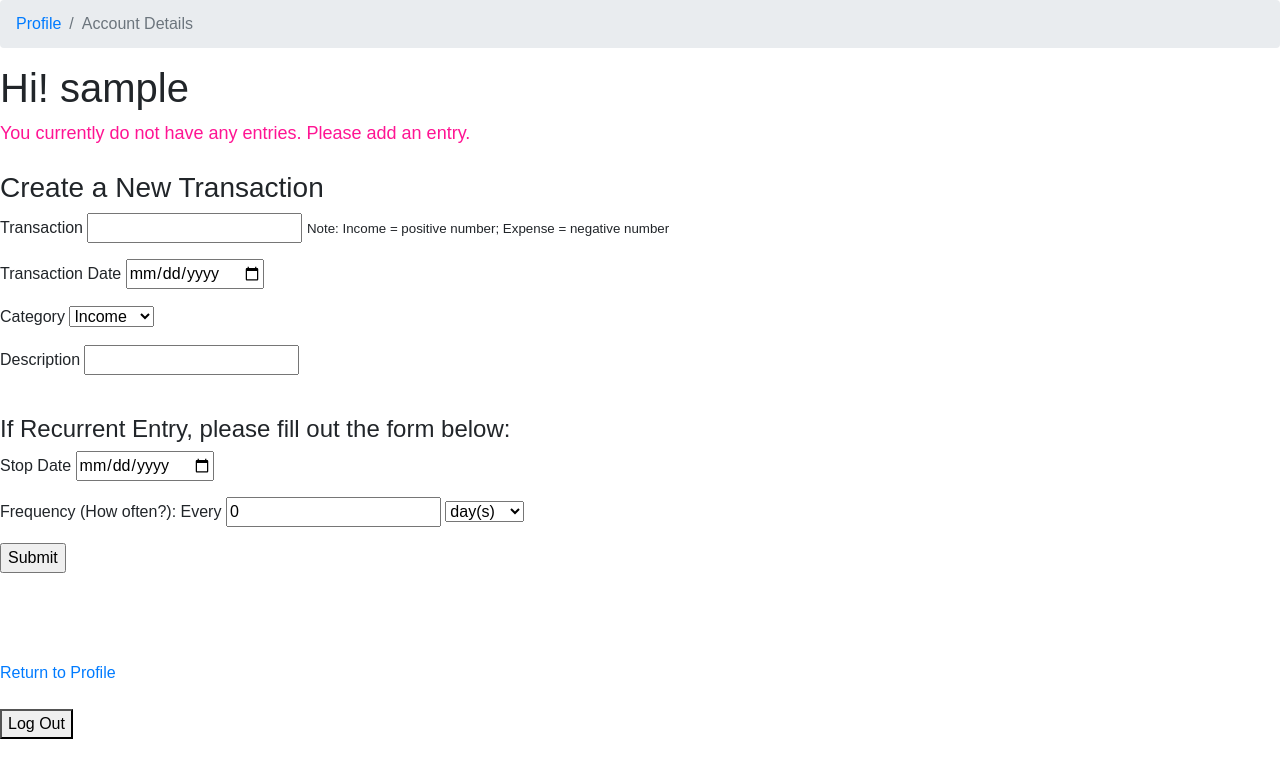
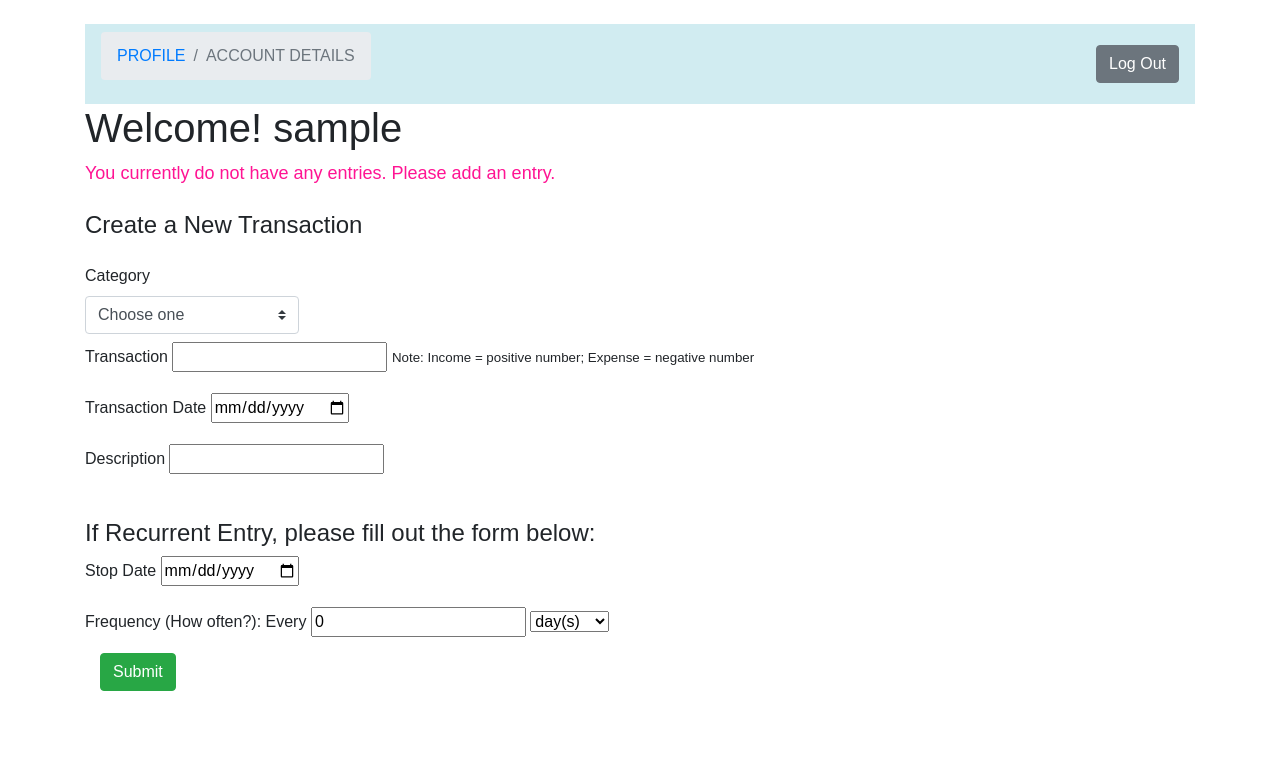
Before and after one commit to ichan266/Project---Projected-Budget, a Flask app: page /profile/1 in a window 1280 px wide. Shown: the top 778 px of the page. Run offline with Flask 2, Linux system fonts and the light colour scheme; the visitor is signed in with stand-in values (Sample User, id 1); data comes from the database, SQL or seed files in the repository; data that the repository does not hold is empty.

Commit message:
Draft styling for profile and account details

```diff
--- a/templates/account_details.html
+++ b/templates/account_details.html
@@ -2,19 +2,22 @@
 {% block title %}Account Details{% endblock %}
 
 {% block body %}
-<nav aria-label="breadcrumb">
-  <ol class="breadcrumb">
+<div class="font-up-bold text-uppercase alert-info">
+  <nav class="navbar justify-content-between" aria-label="breadcrumb">
+    <ol class="breadcrumb align-items-center">
       <li class="breadcrumb-item"><a href="/profile">Profile</a></li>
       <li class="breadcrumb-item active" aria-current="page">Account Details</li>
     </ol>
+    <form class="form-inline" action="/logout">
+      <button type="submit" class="btn btn-secondary my-2 my-sm-0" name="logout">Log Out</button>
+    </form>
   </nav>
-
-<h1>Hi! {{ session['user_name'] }}</h1>
+</div>
+<h1>Welcome! {{ session['user_name'] }}</h1>
 {% if entries %}
-<h3>Account ID: {{ account.account_id }}</h3>
-<h3>Account Type: {{ account.account_type }}</h3>
-<h3>Account Nickname: {{ account.account_nickname }}</h3>
-  <table id="transaction_table" class="table table-bordered">
+<h3>{{ account.account_nickname }} - {{ account.account_type }}</h3>
+<!-- <h3>Account ID: {{ account.account_id }}</h3> -->
+  <table id="transaction_table" class="table table-bordered table-sm">
     <caption>Note: Click on amount to edit.</caption>
     <thead>
       <tr>
@@ -58,59 +61,52 @@
 <div class="nothing">You currently do not have any entries. Please add an entry.</div>
 <br>
 {% endif %}
-<h3>Create a New Transaction</h3>
+<h4>Create a New Transaction</h4>
 <form id="create_transaction" action="/create_transaction" method="POST">
-  <div class="forms">
+  <div class="form-group">
     <input type="hidden" name="account_id" value="{{ account.account_id }}">
-    <p>
-      Transaction <input type="number" name="amount" required>
-    <span id="note">Note: Income = positive number; Expense = negative number</span>
-    </p>
-    <p>
-      Transaction Date <input type="date" name="date" required>
-    </p>
-    <p>
-      Category <select name="category" required>
+  </div>
+  <div class="form-row align-items-center">
+    <div class="col-auto my-2">
+      <label class="mr-sm-2" for="inlineFormCustomSelect">Category</label>
+      <select class="custom-select mr-sm-2" id="inlineFormCustomSelect" name="category">
+        <option selected>Choose one</option>
         <option value="Income">Income</option>
         <option value="Expense">Expense</option>
       </select>
-    </p>
-    <p>
-      Description <input type="text" name="description">
-    </p>
+    </div>
+  </div>
+  <div class="form-group">
+    <label for="transaction">Transaction</label>
+    <input type="number" name="amount" required>
+    <span id="note">Note: Income = positive number; Expense = negative number</span>
+  </div>
+  <div class="form-group">
+    <label for="transaction">Transaction Date</label>
+    <input type="date" name="date" required>
+  </div>
+  <div class="form-group">
+    <label for="description">Description</label>
+    <input type="text" name="description">
+  </div>
     <br>
 
   <!-- Recurrent Entry -->
   <h4>If Recurrent Entry, please fill out the form below:</h4>
-    <p>
-      Stop Date <input type="date" name="stop_date">
-    </p>
-    <p>
-      Frequency (How often?): Every <input type="number" name="frequency_int" step=1 value=0>
+  <div class="form-group">
+    <label for="stop_date">Stop Date</label>
+    <input type="date" name="stop_date">
+  </div>
+  <div class="form-group">
+      Frequency (How often?): Every <input type="number" name="frequency_int" step=1 value=0 min=0>
       <select name="frequency_unit">
         <option value="days" value=0>day(s)</option>
         <option value="weeks" value=0>week(s)</option>
       </select>
-    </p>
-    <p>
-      <input type="submit">
-    </p>
+  </div>
+  <div class="col-auto">
+    <button type="submit" class="btn btn-success mb-2">Submit</button>
   </div>
 </form>
 
 {% endblock %}
-
-{% block after_body %}
-<br>
-<br>
-<br>
-<div>
-  <a href="/profile">Return to Profile</a>
-</div>
-<br>
-<div>
-  <form action="/logout">
-    <button type="submit" name="logout">Log Out</button>
-  </form>
-</div>
-{% endblock %}
--- a/templates/base.html
+++ b/templates/base.html
@@ -24,9 +24,9 @@
         font-weight: bold;
       }
 
-      table, th, td {
+      /* table, th, td {
         border: 1px solid black;
-      }
+      } */
 
       .flash-msg {
         font: bold;
@@ -58,6 +58,7 @@
     <script src="https://cdn.jsdelivr.net/npm/bootstrap@4.5.3/dist/js/bootstrap.bundle.min.js"
             integrity="sha384-ho+j7jyWK8fNQe+A12Hb8AhRq26LrZ/JpcUGGOn+Y7RsweNrtN/tE3MoK7ZeZDyx"
             crossorigin="anonymous"></script>
+    <section class="centering-content container mt-4">
     {% for msg in get_flashed_messages() %}
       <p class="flash-msg">
         {{ msg }}
@@ -68,5 +69,6 @@
 
     {% block after_body %}{% endblock %}
     <script src='/static/features.js'></script>
+    </section>
   </body>
 </html>
```
Also changed, not shown: templates/profile.html (+19 -10 lines). Lines whose indentation alone changed are shown as unchanged.
